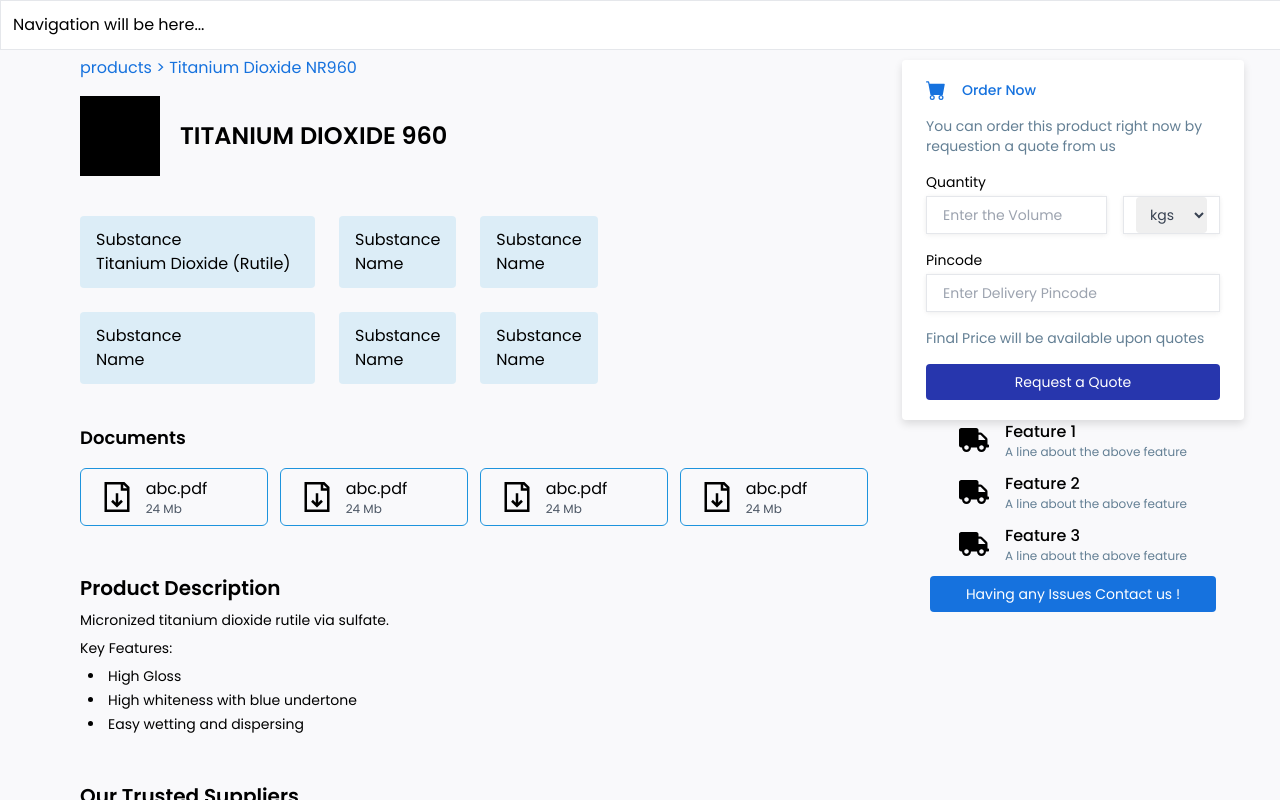
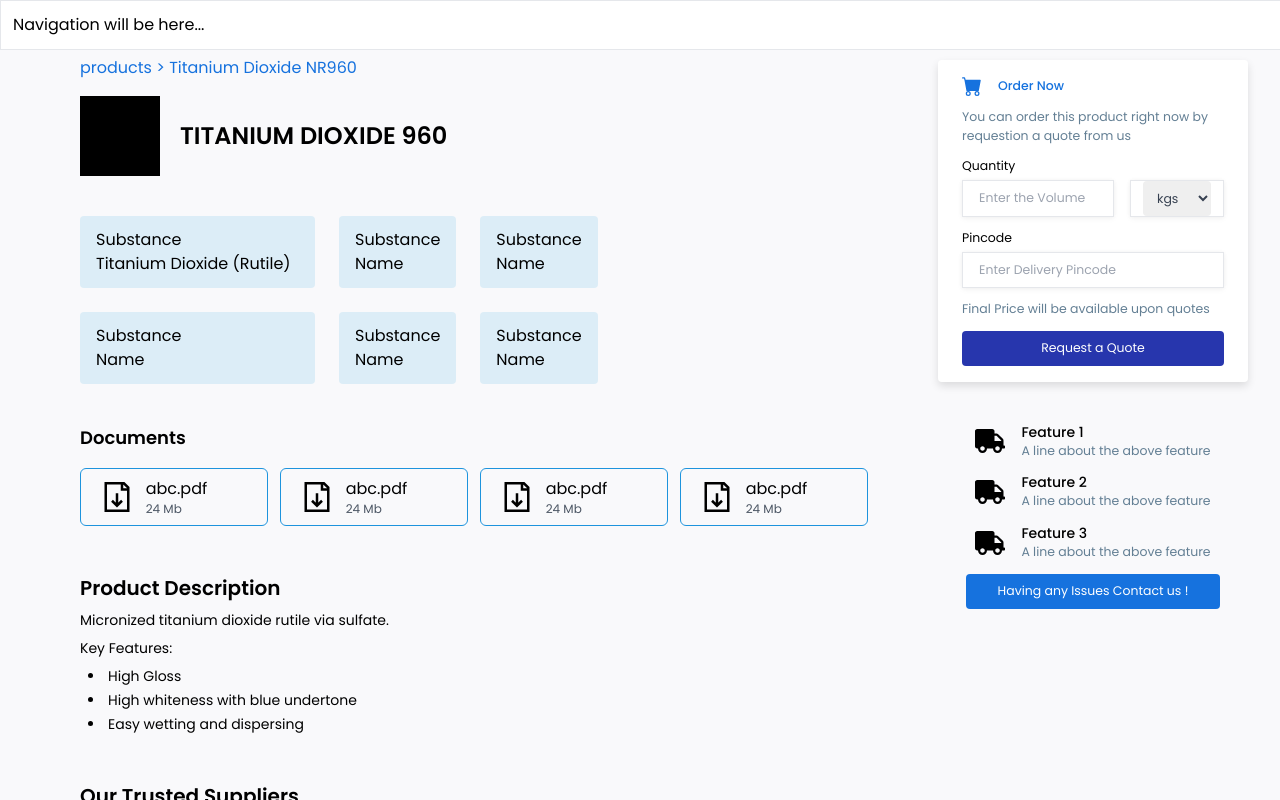
Before and after one commit to maheshpatil132/internship_frontend, a React (Create React App) app: page /prod in a window 1280 px wide. Shown: the top 800 px of the page. Built offline with nearby package versions, Linux system fonts and the light colour scheme.

Commit message:
added routing

```diff
--- a/src/components/Featues.js
+++ b/src/components/Featues.js
@@ -3,32 +3,32 @@ import { FaTruck } from 'react-icons/fa'
 
 const Featues = () => {
     return (
-        <div className=' text-xs px-6 mb-8'>
+        <div className=' px-6'>
             <div className=' flex flex-col gap-3 justify-center  '>
                 <div className=' w-fit mx-auto flex flex-col gap-3'>
                     <div className='feature_1 flex items-center gap-4'>
                         <FaTruck size={30} />
                         <div>
-                            <h3 className=' text-base font-medium'>Feature 1</h3>
+                            <h3 className=' text-sm font-medium'>Feature 1</h3>
                             <p className=' text-buyer-text-color'>A line about the above feature</p>
                         </div>
                     </div>
                     <div className='feature_1 flex items-center gap-4'>
                         <FaTruck size={30} />
                         <div>
-                            <h3 className=' text-base font-medium'>Feature 2</h3>
+                            <h3 className=' text-sm font-medium'>Feature 2</h3>
                             <p className=' text-buyer-text-color'>A line about the above feature</p>
                         </div>
                     </div>
                     <div className='feature_1 flex items-center gap-4'>
                         <FaTruck size={30} />
                         <div>
-                            <h3 className=' text-base font-medium'>Feature 3</h3>
+                            <h3 className=' text-sm font-medium'>Feature 3</h3>
                             <p className=' text-buyer-text-color'>A line about the above feature</p>
                         </div>
                     </div>
                 </div>
-                <button className=' bg-buyer-primary py-2 px-4 mx-2 text-sm rounded text-white'>Having any Issues Contact us !</button>
+                <button className=' bg-buyer-primary py-2 px-4 mx-2  rounded text-white'>Having any Issues Contact us !</button>
 
             </div>
 
--- a/src/components/OrderForm.js
+++ b/src/components/OrderForm.js
@@ -10,9 +10,9 @@ const OrderForm = () => {
 
 
     return (
-        <div className='px-1 mt-11 order_form'>
-            <div className=' rounded flex  order_shadow  bg-white'>
-            <form action="" className=' flex flex-col space-y-4 py-5 px-6  text-sm'>
+        <div className='px-1 mt-11  '>
+            <div className=' rounded flex  order_shadow order_form overflow-hidden relative bg-white '>
+            <form action="" className=' flex flex-col space-y-3 py-4 px-6 '>
                 <div className=' flex items-center gap-4 text-buyer-primary font-medium'>
                     <BsCartFill size={20} />
                     <h1>Order Now</h1>
@@ -51,7 +51,7 @@ const OrderForm = () => {
                         <input type="text" placeholder='Enter Delivery Pincode' className='outline-none w-full box_shadow  border p-2 px-4' />
                     </div>
                 </div>
-                <p className='text-buyer-text-color text-sm'>Final Price will be available upon quotes</p>
+                <p className='text-buyer-text-color'>Final Price will be available upon quotes</p>
                 <button className=' button bg-buyer-primary py-2 px-4 rounded text-white'>Request a Quote</button>
             </form>
 
--- a/src/components/Prodcut.js
+++ b/src/components/Prodcut.js
@@ -11,7 +11,7 @@ const Prodcut = () => {
        <div className=' product flex-1 h-screen overflow-y-scroll '>
          <ProdDecr/>
        </div>
-       <div className='h-screen fixed right-0 gap-13 px-8 py-4 flex flex-col'>
+       <div className=' text-[0.78rem] px-3 py-4 flex flex-col gap-10 fixed right-4'>
           <OrderForm/>
           <Featues/>
        </div>
--- a/src/index.css
+++ b/src/index.css
@@ -71,7 +71,7 @@ body {
 
 
 .order_form{
-  width: 350px;
+  width: 310px;
 }
 
 .order_shadow{
```
